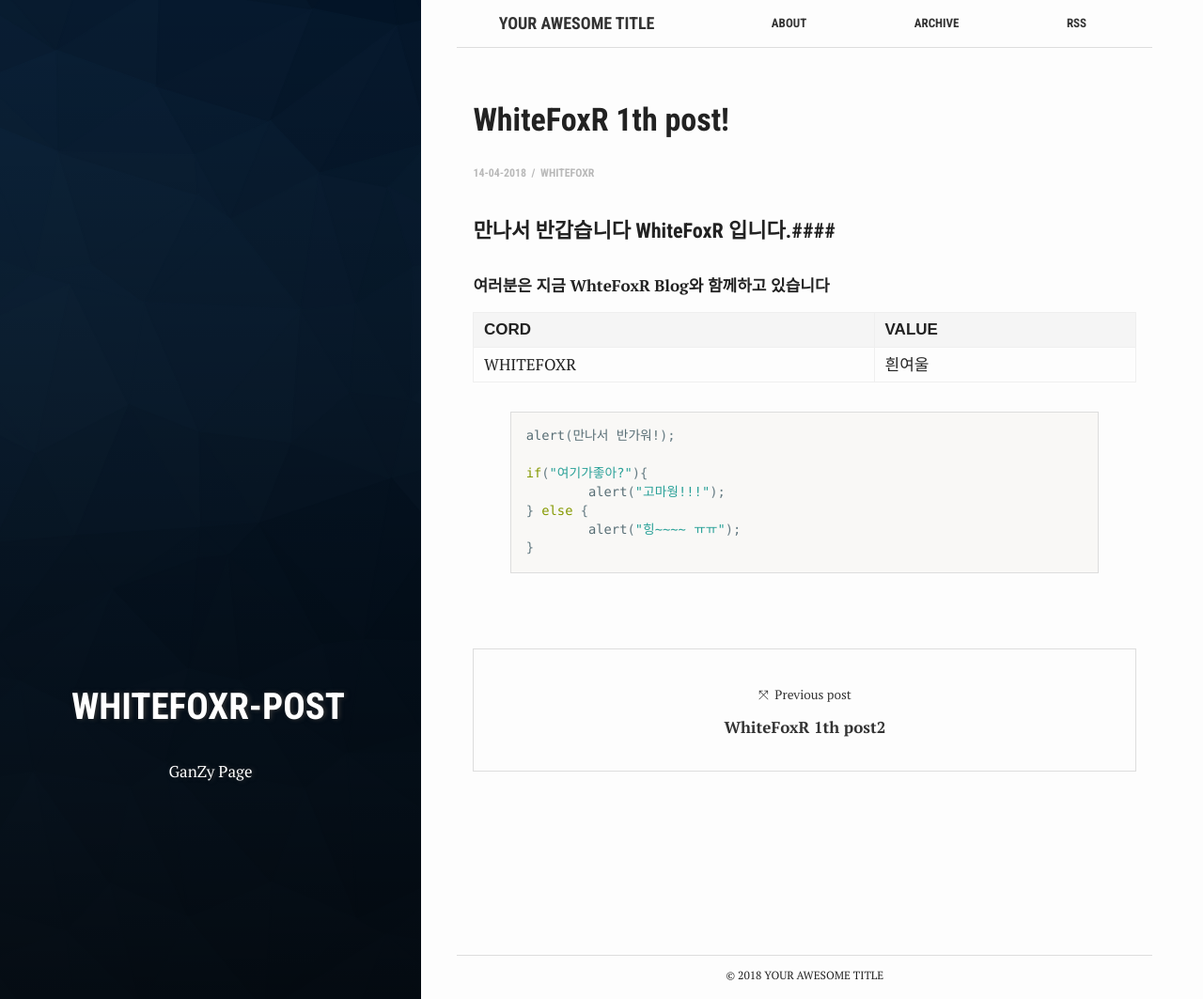
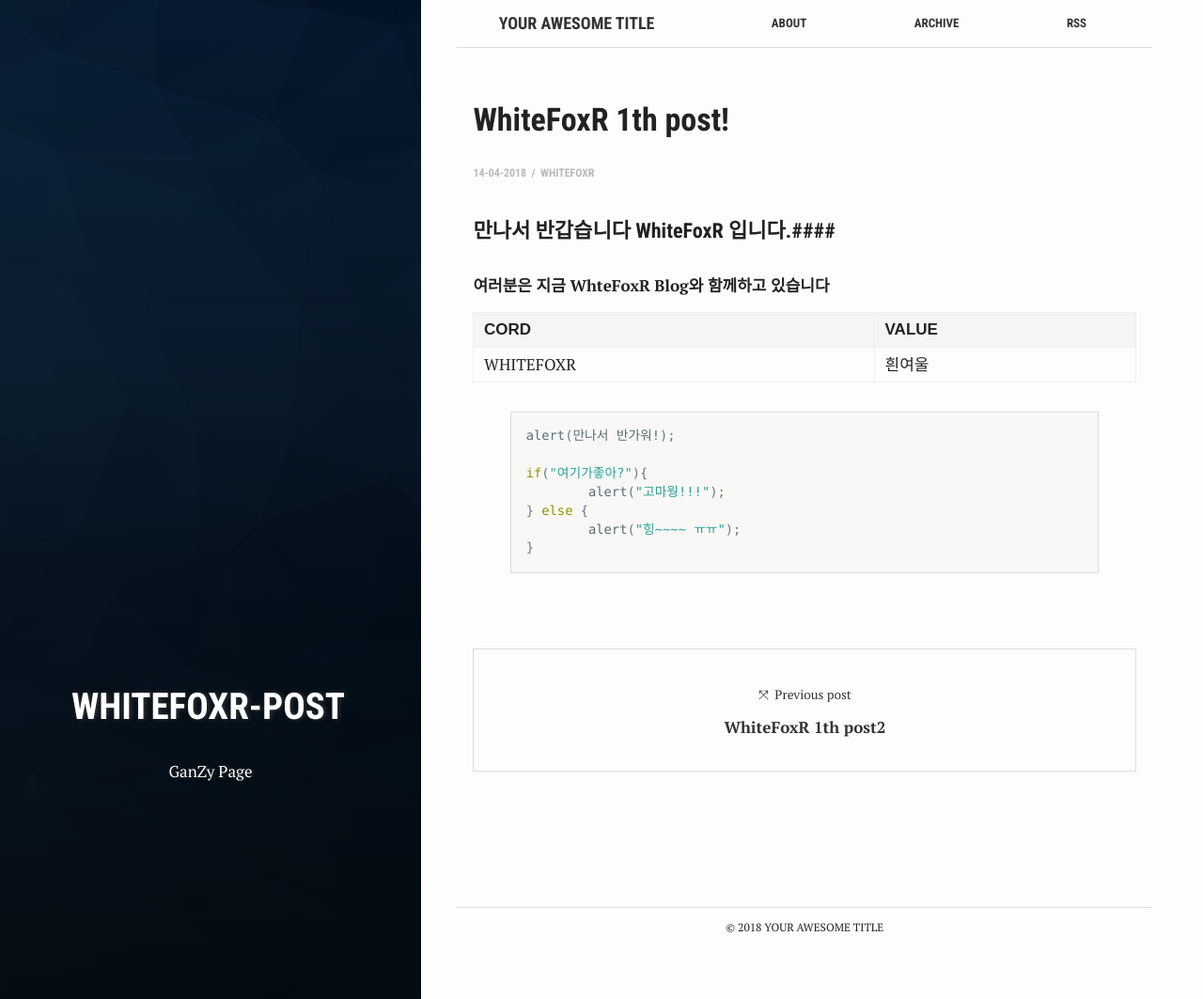
Before and after one commit to whitefoxr/whitefoxr.github.io, a Jekyll site: the page built from _posts/2018-04-14-fox01.md, in a window 1280 px wide and 1063 px high. Shown: the whole window at 94% size. Built offline with Jekyll 4.4.1, drawn with Linux system fonts in a browser that asks for light colours.

Commit message:
201804171633

```diff
--- a/_layouts/post.html
+++ b/_layouts/post.html
@@ -35,8 +35,5 @@ layout: default
     </div>
 
   </div>
-
+{% include disqus.html %}
 </article>
-<br/>
-<br/>
-{% if site.disqus-shortname %}{% include disqus.html %}{% endif %}
```
